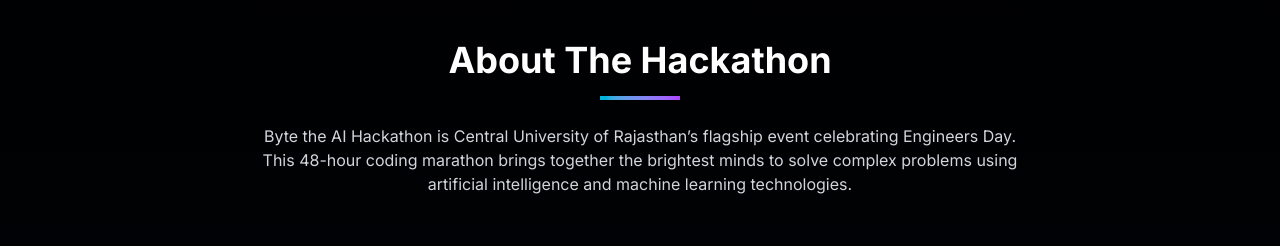
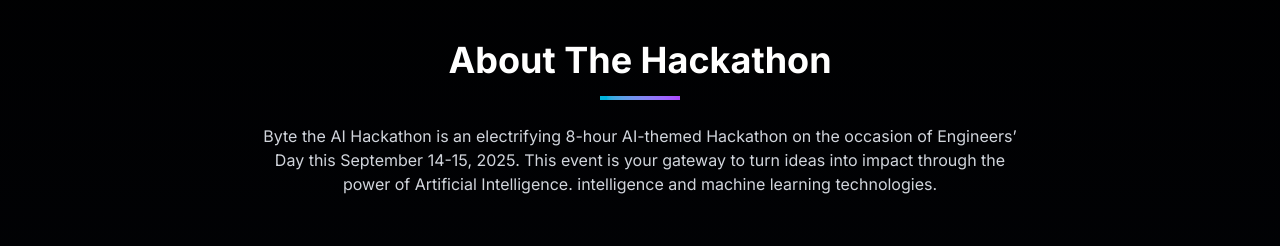
Before and after one commit to TheGreatVishal/Byte-the-AI-Hackathon, a Next.js app: page / in a window 1280 px wide. Shown: the part 840-1086 px from the top of the page. Built offline with nearby package versions, Linux system fonts and the light colour scheme.

Commit message:
Update about-section.tsx

```diff
--- a/src/components/about-section.tsx
+++ b/src/components/about-section.tsx
@@ -34,10 +34,7 @@
           <h2 className="text-3xl md:text-4xl font-bold mb-4">About The Hackathon</h2>
           <div className="w-20 h-1 bg-gradient-to-r from-cyan-500 to-purple-500 mx-auto mb-6"></div>
           <p className="text-gray-300 max-w-3xl mx-auto">
-            Byte the AI Hackathon is Central University of Rajasthan&rsquo;s flagship event
-            celebrating Engineers Day. This
-            48-hour coding marathon brings together the brightest minds to solve complex problems using artificial
-            intelligence and machine learning technologies.
+            Byte the AI Hackathon is an electrifying 8-hour AI-themed Hackathon on the occasion of Engineers’ Day this September 14-15, 2025. This event is your gateway to turn ideas into impact through the power of Artificial Intelligence.           intelligence and machine learning technologies.
           </p>
         </div>
 
```
